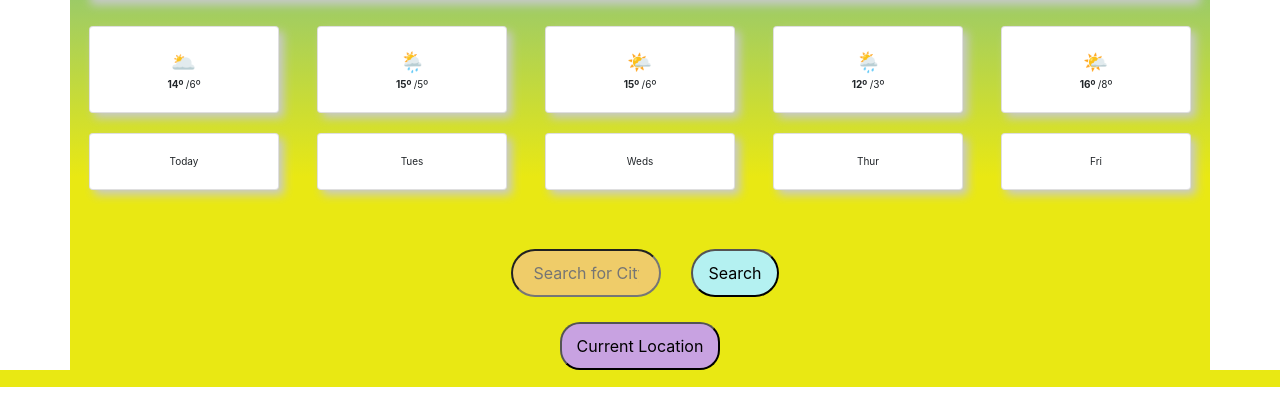
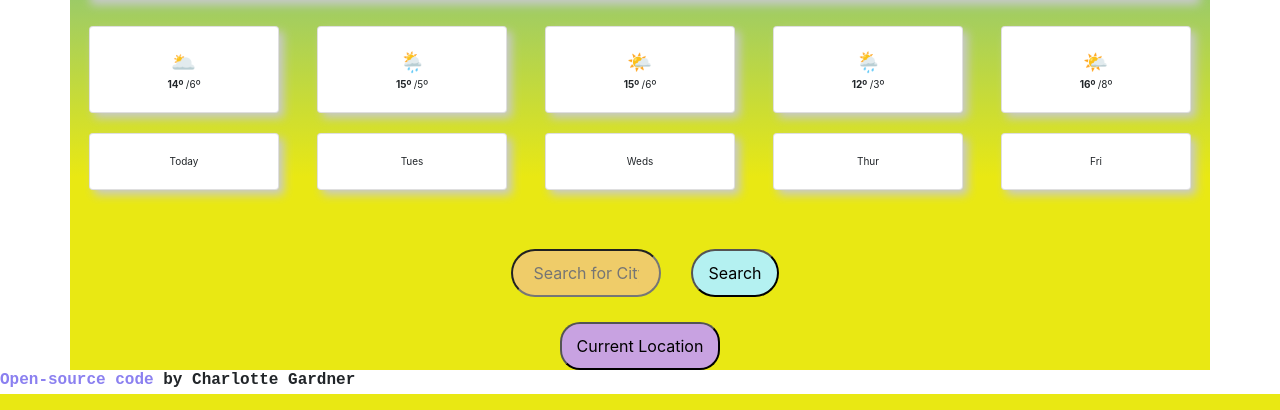
Before and after one commit to CKGardner87/shecodes-weather-app, a plain HTML site: page index.html in a window 1280 px wide. Shown: the part 413-823 px from the top of the page. Before the commit the page ends 800 px from the top, so only its background shows below. Drawn offline with nearby package versions, Linux system fonts and the light colour scheme.

Commit message:
add open-source github URL

```diff
--- a/index.html
+++ b/index.html
@@ -138,6 +138,7 @@
    </div>
     </div>
 </form>
+<p id = "open-source"><a id = "github-link" href="https://github.com/CKGardner87/shecodes-weather-app" target="_blank">Open-source code</a> by Charlotte Gardner</p>
             </div>
             </div>
             <script src="src/index.js"></script>
--- a/src/styles.css
+++ b/src/styles.css
@@ -76,6 +76,7 @@ html {
   border-radius: 20px;
   margin-left: 25px;
   margin-top: 25px;
+
   margin: 0 auto;
   display: block;
 }
@@ -117,3 +118,15 @@ input:hover {
   font-size: 30px;
   text-shadow: rgb(68, 68, 68) 1px 0 10px;
 }
+#open-source {
+  font-family: "Courier New", Courier, monospace;
+  font-size: 16px;
+  font-weight: bold;
+  width: 400px;
+  position: relative;
+  bottom: 2px;
+}
+
+#github-link {
+  color: #8b80f0;
+}
```
Also changed, not shown: 1 other file.
